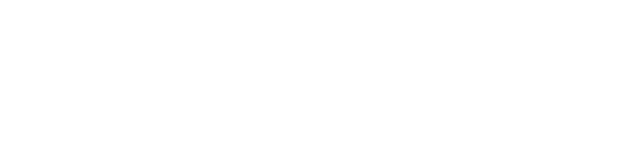
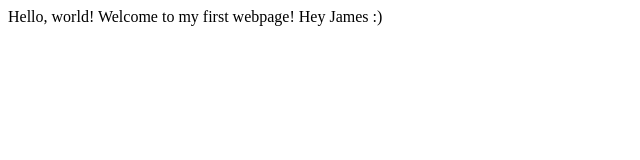
Before and after one commit to EssyMwangi/my-first-webgage, a plain HTML site: page my-second-webpage.html in a window 1280 px wide. Shown: the whole page, without its empty margins (0-640 px from the left). Drawn offline with Linux system fonts and the light colour scheme.

Commit message:
working now

```diff
--- a/my-second-webpage.html
+++ b/my-second-webpage.html
@@ -4,6 +4,6 @@
     <title>My second webpage!</title>
   </head>
   <body>
-
+     Hello, world! Welcome to my first webpage! Hey James :)
   </body>
 </html>
```
